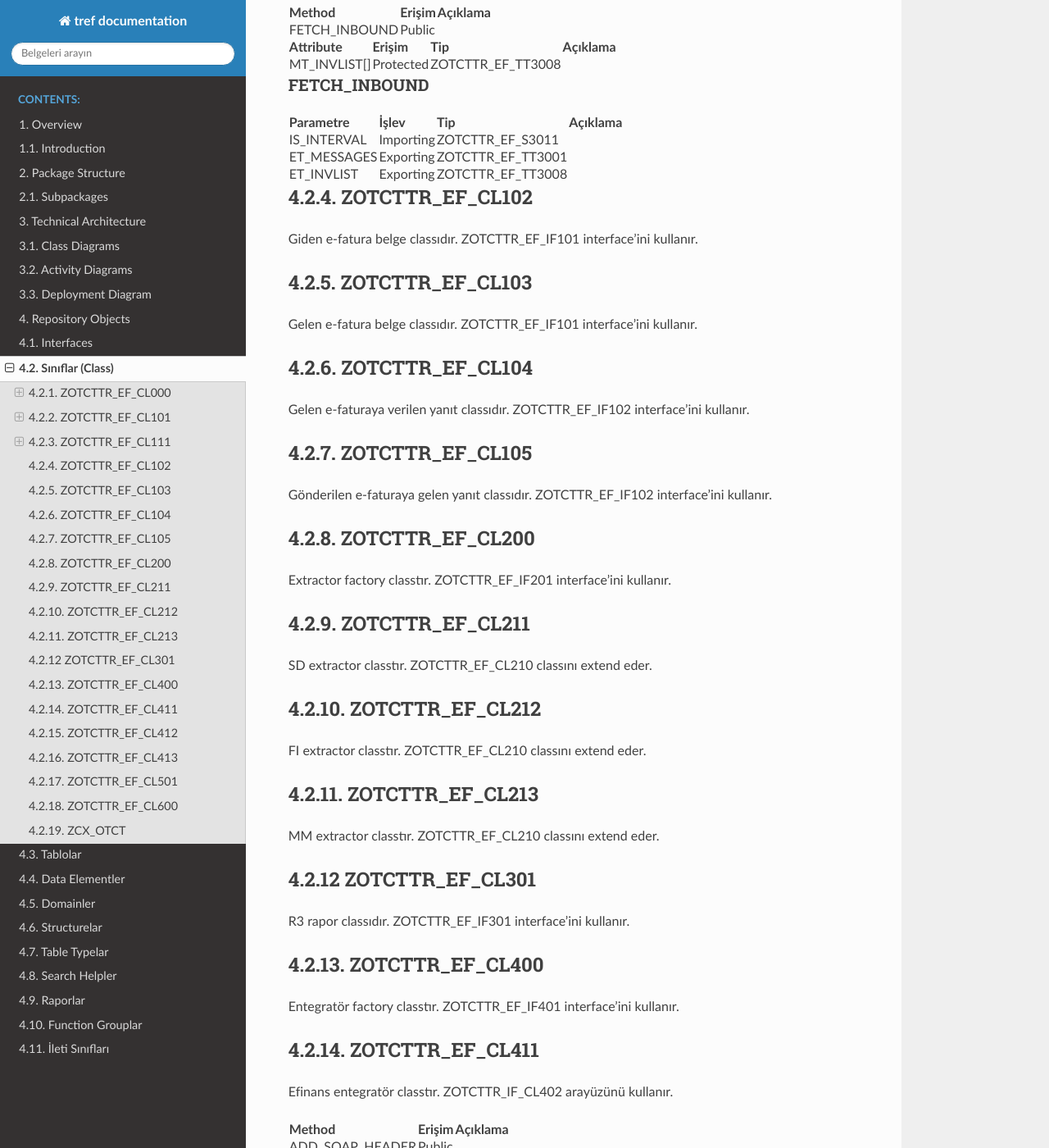
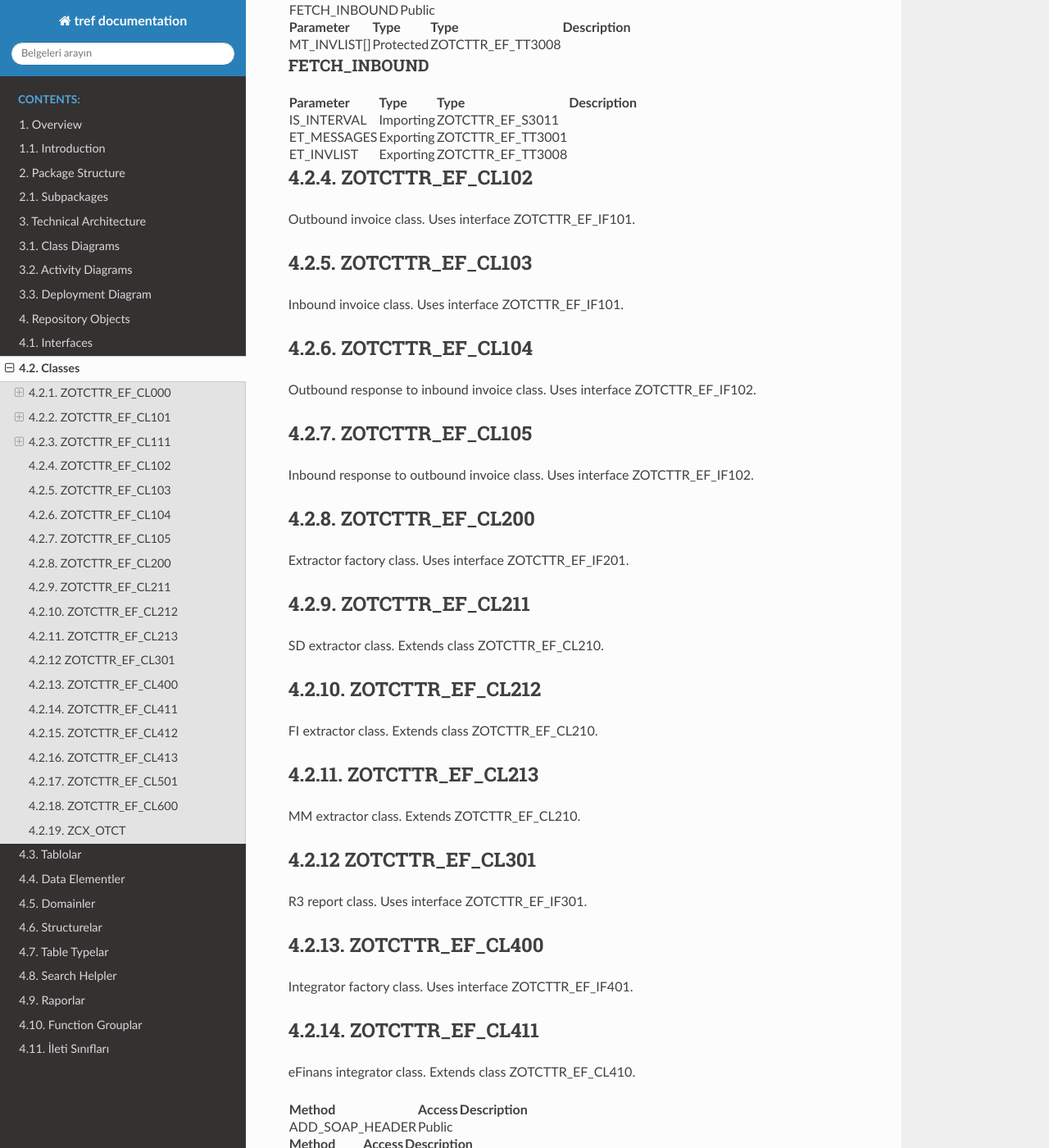
Before and after one commit to openTCT/zotcttr_ef, a Sphinx documentation site: the page built from docs/4_2_classes.md, in a window 1280 px wide and 1400 px high, scrolled down 1491 px. Shown: the whole window at 82% size. Built offline with Sphinx 7.4.7 and the Read the Docs theme 2.0.0, drawn with Linux system fonts in a browser that asks for light colours; some of the changed text lies outside the part shown.

Commit message:
Update 4_2_classes.md

```diff
--- a/docs/4_2_classes.md
+++ b/docs/4_2_classes.md
@@ -1,18 +1,17 @@
-# 4.2. Sınıflar (Class)
+# 4.2. Classes
 
 
 ## 4.2.1. ZOTCTTR_EF_CL000
 
-Ürün için genel superclass olarak tasarlanmıştır. Uyarlama tabloları, constantlar bu class içinde tutulmaktadır.
-
+Superclass for the solution. Customizing tables, constant values, etc. are stored in this class on runtime.
 
 <table>
   <tr>
    <td><strong>Method</strong>
    </td>
-   <td><strong>Erişim</strong>
+   <td><strong>Access</strong>
    </td>
-   <td><strong>Açıklama</strong>
+   <td><strong>Description</strong>
    </td>
   </tr>
   <tr>
@@ -45,13 +44,13 @@
 
 <table>
   <tr>
-   <td><strong>Attribute</strong>
+   <td><strong>Parameter</strong>
    </td>
-   <td><strong>Erişim</strong>
+   <td><strong>Type</strong>
    </td>
-   <td><strong>Tip</strong>
+   <td><strong>Type</strong>
    </td>
-   <td><strong>Açıklama</strong>
+   <td><strong>Description</strong>
    </td>
   </tr>
   <tr>
@@ -223,13 +222,13 @@
 
 <table>
   <tr>
-   <td><strong>Parametre</strong>
+   <td><strong>Parameter</strong>
    </td>
-   <td><strong>İşlev</strong>
+   <td><strong>Type</strong>
    </td>
-   <td><strong>Tip</strong>
+   <td><strong>Type</strong>
    </td>
-   <td><strong>Açıklama</strong>
+   <td><strong>Description</strong>
    </td>
   </tr>
   <tr>
@@ -251,13 +250,13 @@
 
 <table>
   <tr>
-   <td><strong>Parametre</strong>
+   <td><strong>Parameter</strong>
    </td>
-   <td><strong>İşlev</strong>
+   <td><strong>Type</strong>
    </td>
-   <td><strong>Tip</strong>
+   <td><strong>Type</strong>
    </td>
-   <td><strong>Açıklama</strong>
+   <td><strong>Description</strong>
    </td>
   </tr>
   <tr>
@@ -289,13 +288,13 @@
 
 <table>
   <tr>
-   <td><strong>Parametre</strong>
+   <td><strong>Parameter</strong>
    </td>
-   <td><strong>İşlev</strong>
+   <td><strong>Type</strong>
    </td>
-   <td><strong>Tip</strong>
+   <td><strong>Type</strong>
    </td>
-   <td><strong>Açıklama</strong>
+   <td><strong>Description</strong>
    </td>
   </tr>
   <tr>
@@ -324,16 +323,15 @@
 
 ## 4.2.2. ZOTCTTR_EF_CL101
 
-Uygulama classıdır. Fatura objelerinin oluşturulduğu ve gönderim, önizleme, yanıtlama vb. işlemler bu class içinden tetiklenir.
-
+Application class. Invoice objects are instantiated, listed and used within this class.
 
 <table>
   <tr>
    <td><strong>Method</strong>
    </td>
-   <td><strong>Erişim</strong>
+   <td><strong>Access</strong>
    </td>
-   <td><strong>Açıklama</strong>
+   <td><strong>Description</strong>
    </td>
   </tr>
   <tr>
@@ -352,9 +350,9 @@ Uygulama classıdır. Fatura objelerinin oluşturulduğu ve gönderim, önizleme
   <tr>
    <td><strong>Attribute</strong>
    </td>
-   <td><strong>Erişim</strong>
+   <td><strong>Access</strong>
    </td>
-   <td><strong>Açıklama</strong>
+   <td><strong>Description</strong>
    </td>
   </tr>
   <tr>
@@ -374,13 +372,13 @@ Uygulama classıdır. Fatura objelerinin oluşturulduğu ve gönderim, önizleme
 
 <table>
   <tr>
-   <td><strong>Parametre</strong>
+   <td><strong>Parameter</strong>
    </td>
-   <td><strong>İşlev</strong>
+   <td><strong>Type</strong>
    </td>
-   <td><strong>Tip</strong>
+   <td><strong>Type</strong>
    </td>
-   <td><strong>Açıklama</strong>
+   <td><strong>Description</strong>
    </td>
   </tr>
   <tr>
@@ -419,16 +417,15 @@ Uygulama classıdır. Fatura objelerinin oluşturulduğu ve gönderim, önizleme
 
 ## 4.2.3. ZOTCTTR_EF_CL111
 
-Gelen belge extractorudur.
-
+Inbound invoice extractor.
 
 <table>
   <tr>
    <td><strong>Method</strong>
    </td>
-   <td><strong>Erişim</strong>
+   <td><strong>Access</strong>
    </td>
-   <td><strong>Açıklama</strong>
+   <td><strong>Description</strong>
    </td>
   </tr>
   <tr>
@@ -445,13 +442,13 @@ Gelen belge extractorudur.
 
 <table>
   <tr>
-   <td><strong>Attribute</strong>
+   <td><strong>Parameter</strong>
    </td>
-   <td><strong>Erişim</strong>
+   <td><strong>Type</strong>
    </td>
-   <td><strong>Tip</strong>
+   <td><strong>Type</strong>
    </td>
-   <td><strong>Açıklama</strong>
+   <td><strong>Description</strong>
    </td>
   </tr>
   <tr>
@@ -473,13 +470,13 @@ Gelen belge extractorudur.
 
 <table>
   <tr>
-   <td><strong>Parametre</strong>
+   <td><strong>Parameter</strong>
    </td>
-   <td><strong>İşlev</strong>
+   <td><strong>Type</strong>
    </td>
-   <td><strong>Tip</strong>
+   <td><strong>Type</strong>
    </td>
-   <td><strong>Açıklama</strong>
+   <td><strong>Description</strong>
    </td>
   </tr>
   <tr>
@@ -518,66 +515,64 @@ Gelen belge extractorudur.
 
 ## 4.2.4. ZOTCTTR_EF_CL102
 
-Giden e-fatura belge classıdır. ZOTCTTR_EF_IF101 interface'ini kullanır.
+Outbound invoice class. Uses interface ZOTCTTR_EF_IF101.
 
 
 ## 4.2.5. ZOTCTTR_EF_CL103
 
-Gelen e-fatura belge classıdır. ZOTCTTR_EF_IF101 interface'ini kullanır.
+Inbound invoice class. Uses interface ZOTCTTR_EF_IF101.
 
 
 ## 4.2.6. ZOTCTTR_EF_CL104
 
-Gelen e-faturaya verilen yanıt classıdır. ZOTCTTR_EF_IF102 interface'ini kullanır.
-
+Outbound response to inbound invoice class. Uses interface ZOTCTTR_EF_IF102.
 
 ## 4.2.7. ZOTCTTR_EF_CL105
 
-Gönderilen e-faturaya gelen yanıt classıdır. ZOTCTTR_EF_IF102 interface'ini kullanır.
-
+Inbound response to outbound invoice class. Uses interface ZOTCTTR_EF_IF102.
 
 ## 4.2.8. ZOTCTTR_EF_CL200
 
-Extractor factory classtır. ZOTCTTR_EF_IF201 interface'ini kullanır.
+Extractor factory class. Uses interface ZOTCTTR_EF_IF201.
 
 
 ## 4.2.9. ZOTCTTR_EF_CL211
 
-SD extractor classtır. ZOTCTTR_EF_CL210 classını extend eder.
+SD extractor class. Extends class ZOTCTTR_EF_CL210.
 
 
 ## 4.2.10. ZOTCTTR_EF_CL212
 
-FI extractor classtır. ZOTCTTR_EF_CL210 classını extend eder.
+FI extractor class. Extends class ZOTCTTR_EF_CL210.
 
 
 ## 4.2.11. ZOTCTTR_EF_CL213
 
-MM extractor classtır. ZOTCTTR_EF_CL210 classını extend eder.
+MM extractor class. Extends ZOTCTTR_EF_CL210.
 
 
 ## 4.2.12 ZOTCTTR_EF_CL301
 
-R3 rapor classıdır. ZOTCTTR_EF_IF301 interface'ini kullanır.
+R3 report class. Uses interface ZOTCTTR_EF_IF301.
 
 
 ## 4.2.13. ZOTCTTR_EF_CL400
 
-Entegratör factory classtır. ZOTCTTR_EF_IF401 interface'ini kullanır.
+Integrator factory class. Uses interface ZOTCTTR_EF_IF401.
 
 
 ## 4.2.14. ZOTCTTR_EF_CL411
 
-Efinans entegratör classtır. ZOTCTTR_IF_CL402 arayüzünü kullanır.
+eFinans integrator class. Extends class ZOTCTTR_EF_CL410.
 
 
 <table>
   <tr>
    <td><strong>Method</strong>
    </td>
-   <td><strong>Erişim</strong>
+   <td><strong>Access</strong>
    </td>
-   <td><strong>Açıklama</strong>
+   <td><strong>Description</strong>
    </td>
   </tr>
   <tr>
@@ -594,11 +589,11 @@ Efinans entegratör classtır. ZOTCTTR_IF_CL402 arayüzünü kullanır.
 
 <table>
   <tr>
-   <td><strong>Attribute</strong>
+   <td><strong>Method</strong>
    </td>
-   <td><strong>Erişim</strong>
+   <td><strong>Access</strong>
    </td>
-   <td><strong>Açıklama</strong>
+   <td><strong>Description</strong>
    </td>
   </tr>
   <tr>
@@ -631,16 +626,16 @@ Efinans entegratör classtır. ZOTCTTR_IF_CL402 arayüzünü kullanır.
 
 ## 4.2.15. ZOTCTTR_EF_CL412
 
-Uyumsoft entegratör classtır. ZOTCTTR_EF_CL410 classını extend eder.
+Uyumsoft integrator class. Extends class ZOTCTTR_EF_CL410.
 
 
 <table>
   <tr>
    <td><strong>Method</strong>
    </td>
-   <td><strong>Erişim</strong>
+   <td><strong>Access</strong>
    </td>
-   <td><strong>Açıklama</strong>
+   <td><strong>Description</strong>
    </td>
   </tr>
   <tr>
@@ -657,11 +652,11 @@ Uyumsoft entegratör classtır. ZOTCTTR_EF_CL410 classını extend eder.
 
 <table>
   <tr>
-   <td><strong>Attribute</strong>
+   <td><strong>Method</strong>
    </td>
-   <td><strong>Erişim</strong>
+   <td><strong>Access</strong>
    </td>
-   <td><strong>Açıklama</strong>
+   <td><strong>Description</strong>
    </td>
   </tr>
   <tr>
@@ -694,17 +689,17 @@ Uyumsoft entegratör classtır. ZOTCTTR_EF_CL410 classını extend eder.
 
 ## 4.2.16. ZOTCTTR_EF_CL413
 
-Tam entegratör classtır. ZOTCTTR_EF_CL410 classını extend eder.
+Direct integration class. Extends class ZOTCTTR_EF_CL410.
 
 
 ## 4.2.17. ZOTCTTR_EF_CL501
 
-UBL classtır, ZOTCT_UTILS paketindeki ürün ve ülkeye özgü UBL engine classı extend eder.
+UBL class, extends relevant UBL engine class from package ZOTCT_UTILS.
 
 
 ## 4.2.18. ZOTCTTR_EF_CL600
 
-User exit factory classtır.
+User-exit factory class.
 
 
 ## 4.2.19. ZCX_OTCT
```
